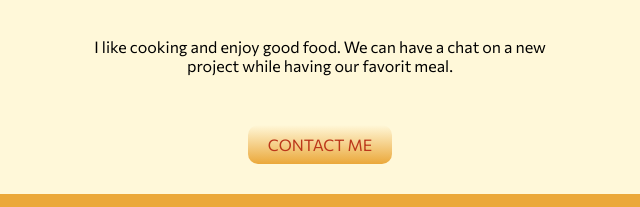
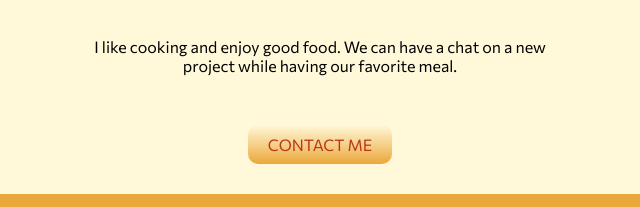
Before and after one commit to siyingruan/SRProfile, a plain HTML site: page index.html in a window 1280 px wide. Shown: the part 2688-2895 px from the top of the page, 320-960 px from the left. Drawn offline with Linux system fonts and the light colour scheme; a web font is replaced by a local one.

Commit message:
Update index.html
Fix typo "favorite".

```diff
--- a/index.html
+++ b/index.html
@@ -68,7 +68,7 @@
       <h2>Get In Touch</h2>
       <h3>Seeing is believing!</h3>
       <p class="contact-message">I like cooking and enjoy good food. We can have a chat
-        on a new project while having our favorit meal.</p>
+        on a new project while having our favorite meal.</p>
       <a class="btn" href="mailto:siyingruan@gmail.com">CONTACT ME</a>
     </div>
   </div>
```
